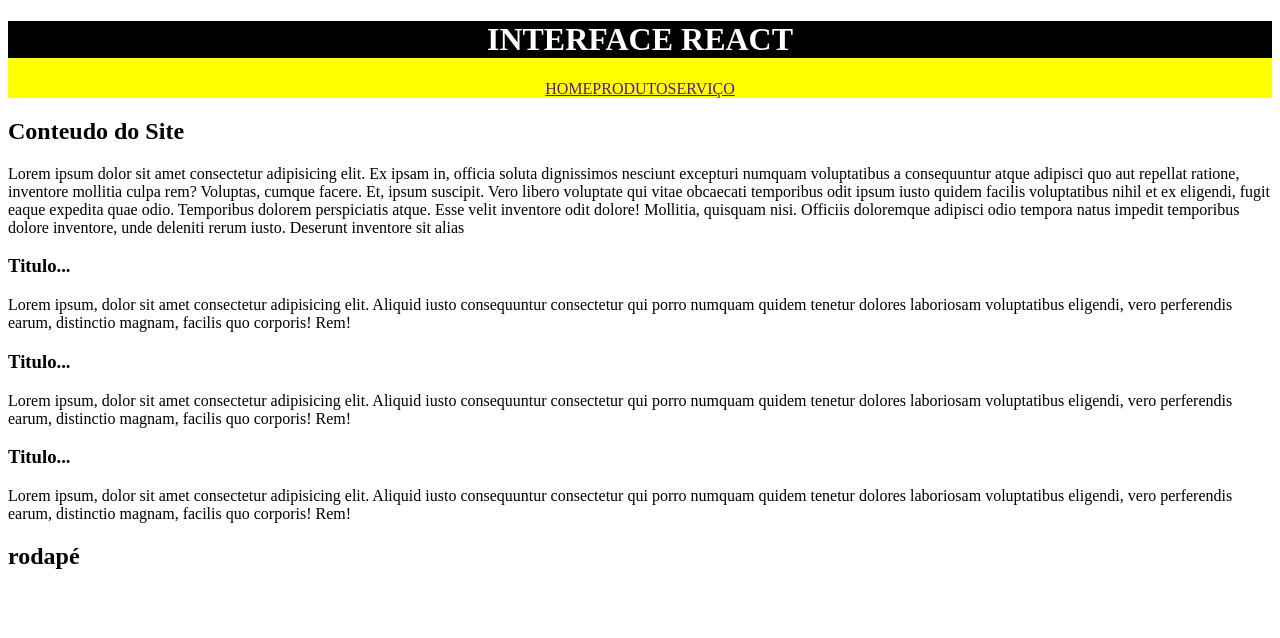
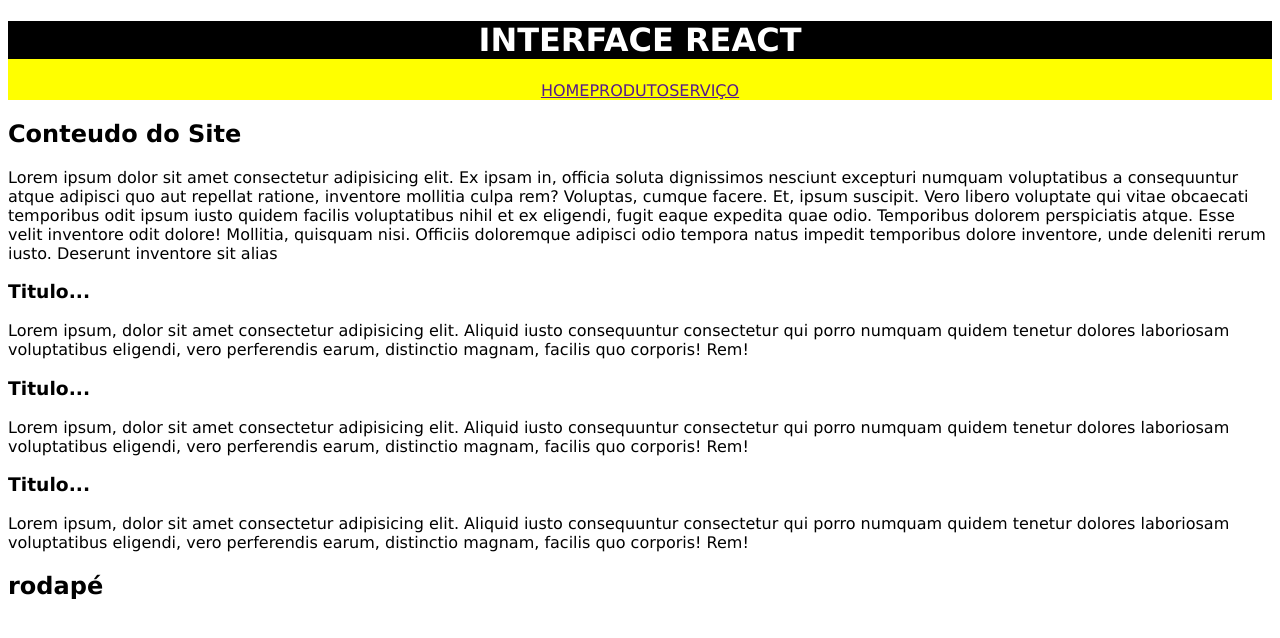
Before and after one commit to R0drigo-Pedroso/meu-app, a React (Create React App) app: page / in a window 1280 px wide. Shown: the top 638 px of the page. Built offline with nearby package versions, Linux system fonts and the light colour scheme.

Commit message:
css inline e externo e interno

```diff
--- /dev/null
+++ b/src/css/index.css
@@ -0,0 +1,11 @@
+*, *::after, *::before {
+    box-sizing: border-box;
+}
+
+html {
+    font-size: 16px;
+}
+
+body {
+    font-family: Verdana, Geneva, Tahoma, sans-serif;
+}
```
Also changed, not shown: src/index.js (+6 -4 lines).
